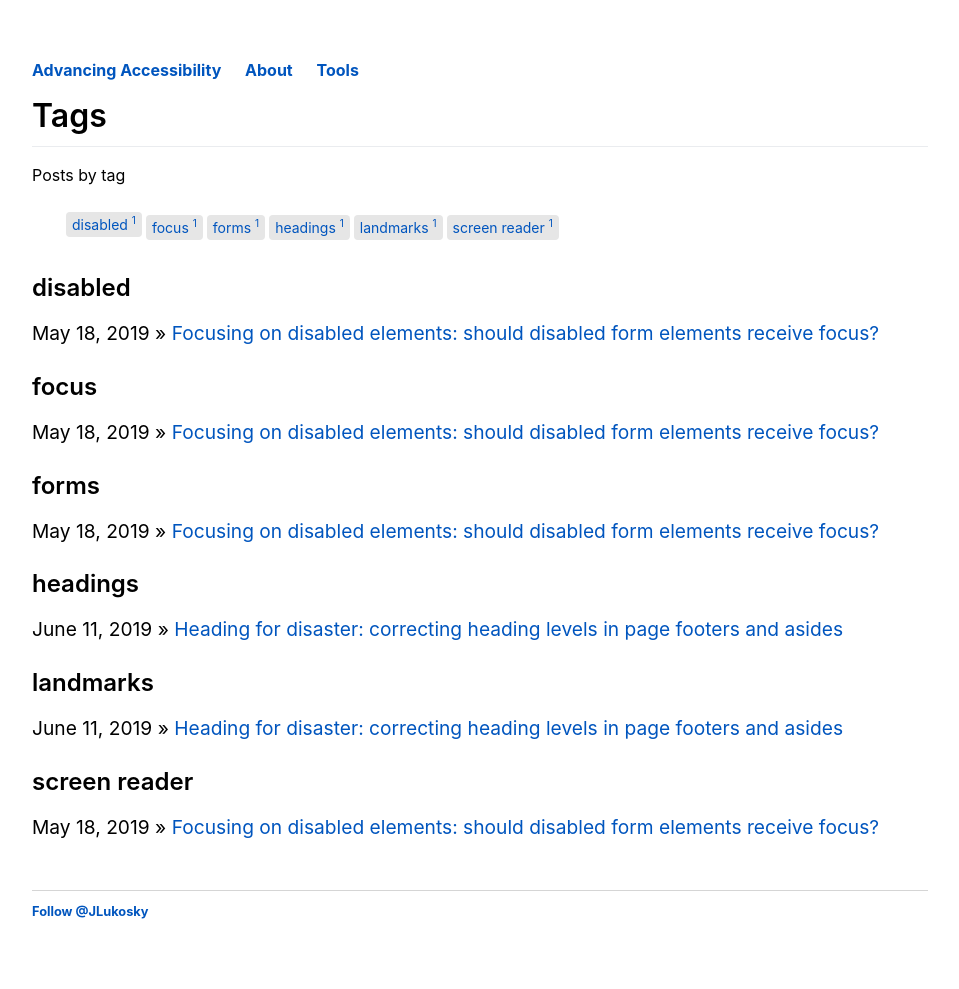
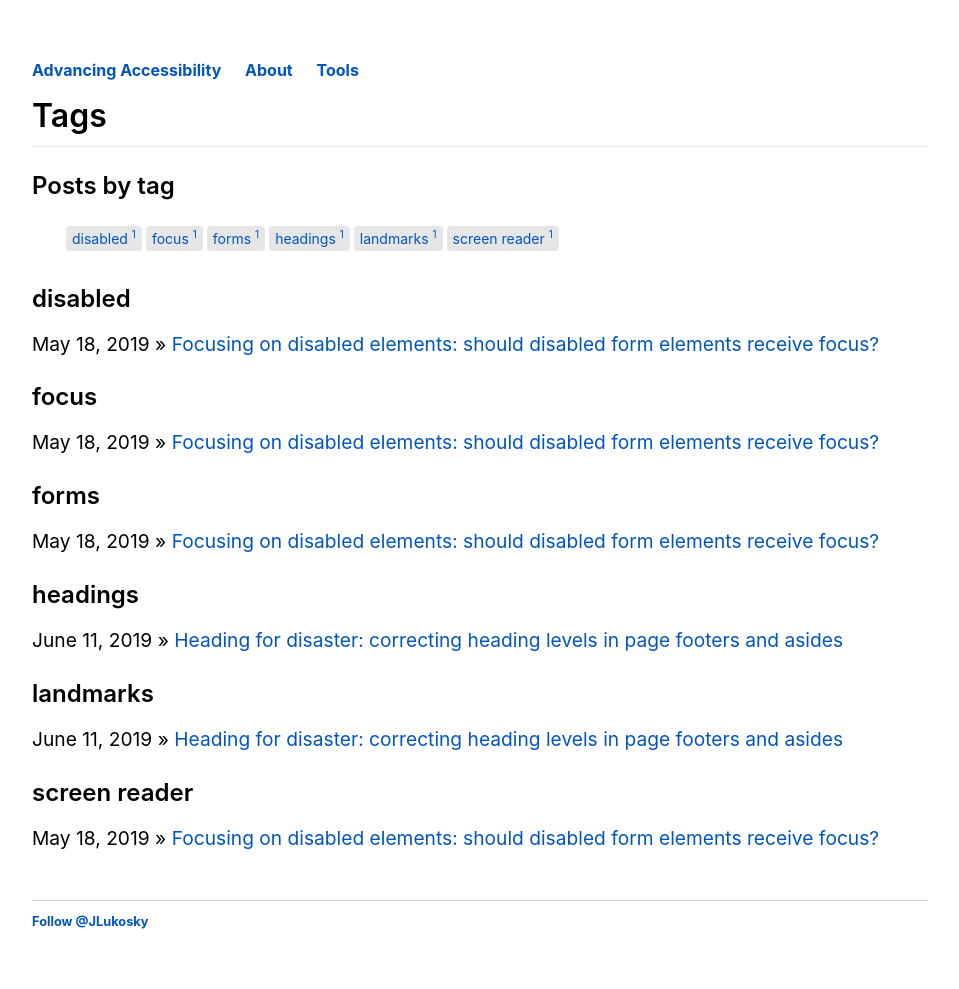
Before and after one commit to jlukosky/jlukosky, a Jekyll site: the page built from tags/index.md, in a window 1280 px wide. Shown: the whole page, without its empty margins (160-1119 px from the left). Built offline with Jekyll 4.4.1, drawn with Linux system fonts in a browser that asks for light colours; comment, search, counter and statistics services are not loaded.

Commit message:
tags page fixins

```diff
--- a/css/main.css
+++ b/css/main.css
@@ -89,6 +89,13 @@ main.container h3 {
 
 main.container h4 {
     font-size: 1em;
+}
+
+main.container .h4 {
+    font-weight: 600;
+    line-height: 1.25;
+    margin-bottom: 16px;
+    margin-top: 24px;
 }
 
 main.container h5 {
@@ -255,6 +262,8 @@ main.container .tag-box.inline li {
     font-size: 14px;
     font-size: 0.875rem;
     line-height: 2.5;
+    margin-top: 0;
+
 }
 
 main.container .tag-box a {
--- a/tags/index.md
+++ b/tags/index.md
@@ -5,7 +5,7 @@ description: "Posts by tag"
 ogimage: "https://jlukosky.github.io/assets/BA.png"
 ---
 <h1>{{ page.title }}</h1>
-<p>{{ page.description }}</p>
+<h2 class="h4">{{ page.description }}</h2>
 
 {% capture site_tags %}{% for tag in site.tags %}{{ tag | first }}{% unless forloop.last %},{% endunless %}{% endfor %}{% endcapture %}
 <!-- site_tags: {{ site_tags }} -->
```
